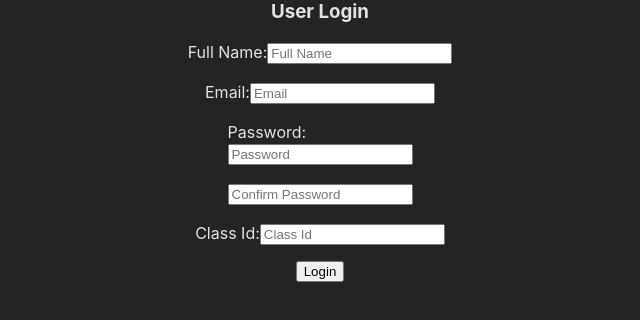
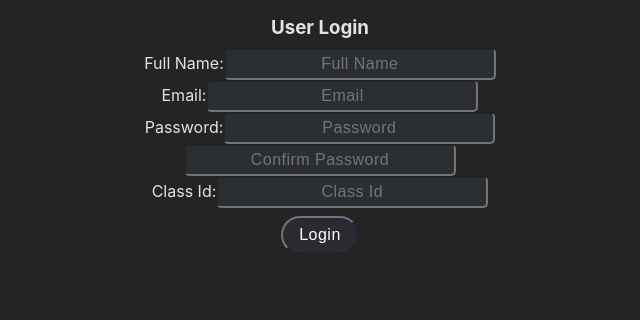
Before and after one commit to InstincDev/spellwell-frontend, a React (Vite) app: page /user in a window 1280 px wide. Shown: the top 320 px of the page, without its empty margins (320-960 px from the left). Built offline with nearby package versions, Linux system fonts and the light colour scheme.

Commit message:
created CreateUserForm component, refactored and  added global styling

```diff
--- a/src/components/organisms/CreateTestForm/CreateTestForm.jsx
+++ b/src/components/organisms/CreateTestForm/CreateTestForm.jsx
@@ -1,7 +1,7 @@
 import { useState } from "react";
 import { AddWords, WordInput } from "../../";
 import { postTest } from "../../../utils/serverRequest";
-import{create_test_form, form_submit} from "./CreateTestForm.module.sass"
+import{create_test_form, form_head, form_label, form_submit} from "../../../styling/form.module.sass"
 
 /*
     TODO:
@@ -92,7 +92,7 @@ export function CreateTestForm() {
 
     return (
         <form className={create_test_form} onSubmit={handleSubmit}>
-            <label htmlFor="title">
+            <label htmlFor="title" className={form_label}>
                 Test Title
                 <input type="title" name="title" placeholder="Title" onChange={(e)=> setTestTitle(e.target.value)} value={testTitle}/>
             </label>
--- /dev/null
+++ b/src/components/organisms/CreateUserForm/CreateUserForm.jsx
@@ -0,0 +1,65 @@
+// user type button (teacher, student, parent)
+// input user name
+// input user password
+// confirm password
+// class id
+
+import { useState } from "react";
+import {create_test_form, form_head, form_label, form_submit} from '../../../styling/form.module.sass'
+
+export function CreateUserForm(){
+    const [userName, setUserName] = useState("")
+    const [userEmail, setUserEmail] = useState("")
+    const [userPassword, setUserPassword] = useState("")
+    const [confirmPassword, setConfirmPassword] = useState("")
+
+    function handleSubmit(e){
+        e.preventDefault()
+        console.log("Submitted");
+    }
+
+    function handleInput(e){
+        const {name, value} = e.target
+        switch(name){
+            case "userName": setUserName(value)
+                break;
+            case "userEmail": setUserEmail(value)
+                break;
+            case "userPassword": setUserPassword(value)
+                break;
+            case "confirmPassword": setConfirmPassword(value)
+                break;
+            default: console.log("handle input error");
+        }
+    }
+
+
+
+    return(
+        <form onSubmit={handleSubmit} className={create_test_form}>
+            <h3 className={form_head}>User Login</h3>
+            <div>
+                <label htmlFor="userName" className={form_label}>
+                    Full Name:
+                    <input type="text" name="userName" placeholder="Full Name" onChange={handleInput} value={userName}/>
+                </label>
+                <label htmlFor="userEmail" className={form_label}>
+                    Email:
+                    <input type="email" name="userEmail" id="email" placeholder="Email" onChange={handleInput} value={userEmail}/>
+                </label>
+                <label htmlFor="userPassword" className={form_label}>
+                    Password:
+                    <input type="text" name="userPassword" placeholder="Password" onChange={handleInput} value={userPassword} />
+                </label>
+                <label htmlFor="confirmPassword" className={form_label}>
+                    <input type="text" name="confirmPassword" placeholder="Confirm Password" onChange={handleInput} value={confirmPassword}/>
+                </label>
+                <label htmlFor="classNum" className={form_label}>
+                    Class Id:
+                    <input type="text" name="classNum" placeholder="Class Id"/>
+                </label>
+            </div>
+            <button type="submit" className={form_submit}>Login</button>
+        </form>
+    )
+}
--- a/src/components/organisms/index.js
+++ b/src/components/organisms/index.js
@@ -1,3 +1,4 @@
 export {ExampleOrganism} from './ExampleOrganism/ExampleOrganism'
 export {CreateTestForm} from './CreateTestForm/CreateTestForm'
+export {CreateUserForm} from './CreateUserForm/CreateUserForm'
 export {WordInput} from './WordInput/WordInput'
--- a/src/pages/LoginLogoutSignup/LoginLogoutSignup.jsx
+++ b/src/pages/LoginLogoutSignup/LoginLogoutSignup.jsx
@@ -1,72 +1,10 @@
-// user type button (teacher, student, parent)
-// input user name
-// input user password
-// confirm password
-// class id
-
-import { useState } from "react";
+import { CreateUserForm } from "../../components";
 
 
 export function LoginLogoutSignup(){
-    const [userName, setUserName] = useState("")
-    const [userEmail, setUserEmail] = useState("")
-    const [userPassword, setUserPassword] = useState("")
-    const [confirmPassword, setConfirmPassword] = useState("")
-
-    function handleSubmit(e){
-        e.preventDefault()
-        console.log("Submitted");
-    }
-
-    function handleInput(e){
-        const {name, value} = e.target
-        switch(name){
-            case "userName": setUserName(value)
-                break;
-            case "userEmail": setUserEmail(value)
-                break;
-            case "userPassword": setUserPassword(value)
-                break;
-            case "confirmPassword": setConfirmPassword(value)
-                break;
-            default: console.log("handle input error");
-        }
-    }
-
-
-
-    return(
-        <form onSubmit={handleSubmit} style={{
-            display:"flex",
-            flexDirection: "column",
-            gap: "1rem",
-            placeItems: "center"
-        }}>
-            <h3>User Login</h3>
-            <label htmlFor="userName">
-                Full Name:
-                <input type="text" name="userName" placeholder="Full Name" onChange={handleInput} value={userName}/>
-            </label>
-            <label htmlFor="userEmail">
-                Email:
-                <input type="email" name="userEmail" id="email" placeholder="Email" onChange={handleInput} value={userEmail}/>
-            </label>
-            <label htmlFor="userPassword" style={{
-                display:"flex",
-                flexDirection:"inherit",
-            }}>
-                Password:
-                <input type="text" name="userPassword" placeholder="Password" onChange={handleInput} value={userPassword} />
-            </label>
-            <label htmlFor="confirmPassword">
-                <input type="text" name="confirmPassword" placeholder="Confirm Password" onChange={handleInput} value={confirmPassword}/>
-            </label>
-            <label htmlFor="classNum">
-                Class Id:
-                <input type="text" name="classNum" placeholder="Class Id"/>
-            </label>
-
-            <button type="submit">Login</button>
-        </form>
+       return(
+       <div>
+        <CreateUserForm/>
+       </div>
     )
 }
--- a/src/components/organisms/CreateTestForm/CreateTestForm.module.sass
+++ b/src/styling/form.module.sass
@@ -4,14 +4,17 @@
     gap: 0.5rem
     padding: 1rem 0.5rem
 
-    label
-        display: inherit
-        flex-direction: inherit
-        place-items: center
-        text-align: center
-        gap: 0.5rem
+.form_head
+    text-align: center
 
-        input
+.form_label
+    display: inherit
+    flex-direction: inherit
+    place-items: center
+    text-align: center
+    gap: 0.5rem
+
+    input
             min-width: 272px
             height: 2rem
             color: #fff
@@ -22,6 +25,7 @@
             border-color: #75747a
             border-radius: 5px
 
+
 .form_submit
     align-self: center
     padding: 0.5rem 1rem
```
